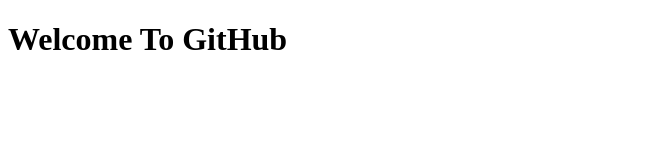
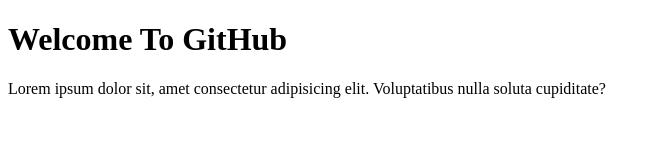
Before and after one commit to NardeepK/batch-oct-git, a plain HTML site: page index.html in a window 1280 px wide. Shown: the whole page, without its empty margins (0-660 px from the left). Drawn offline with Linux system fonts and the light colour scheme.

Commit message:
updating my index file with a paragraph

```diff
--- a/index.html
+++ b/index.html
@@ -8,5 +8,6 @@
 </head>
 <body>
     <h1>Welcome To GitHub</h1>
+    <p>Lorem ipsum dolor sit, amet consectetur adipisicing elit. Voluptatibus nulla soluta cupiditate?</p>
 </body>
 </html>
```
